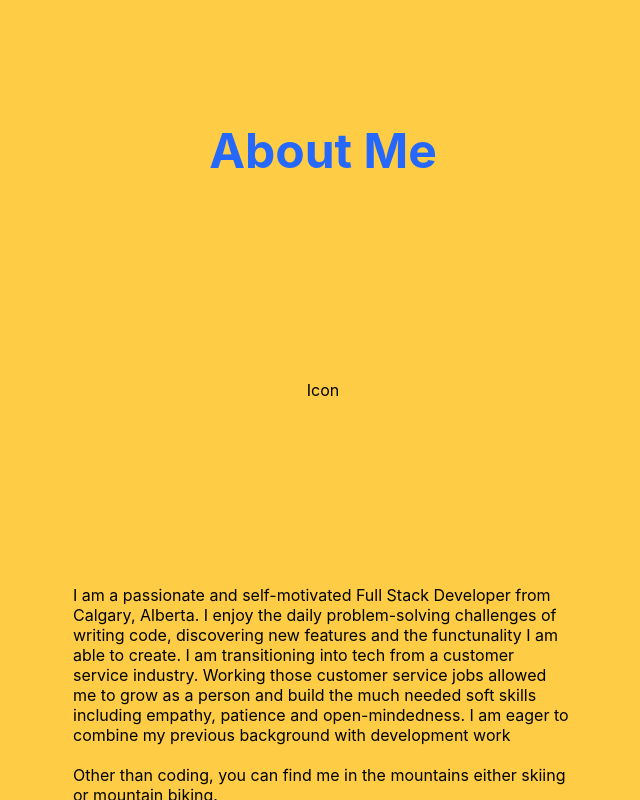
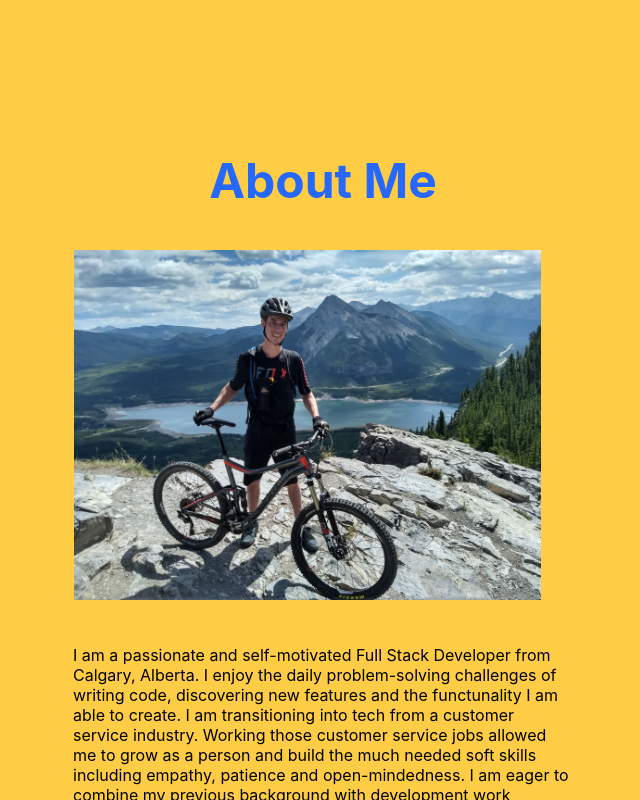
Before and after one commit to Ryan-Caruth/my-portfolio, a React (Create React App) app: page / in a window 1280 px wide. Shown: the part 739-1539 px from the top of the page, without its empty margins (317-957 px from the left). Built offline with nearby package versions, Linux system fonts and the light colour scheme.

Commit message:
Imported picture to the about me section

```diff
--- a/src/components/about/About.jsx
+++ b/src/components/about/About.jsx
@@ -1,13 +1,16 @@
 import React from "react";
 import { forwardRef } from "react";
+import portfolioPicture from '../../assests/IMG_20200813_140454646_HDR.jpg'
 import "./about.css";
 
 const About = forwardRef(( { aboutMe }, ref ) => {
 
   return (
     <div ref={aboutMe} className="about-container">
-      <h1>About Me</h1>
-      <div className="about-picture">Icon</div>
+      <h1 id="aboutMeHeader">About Me</h1>
+      <div className="about-picture">
+        <img id="myPicture" src={portfolioPicture} alt="My profile pic"></img>
+      </div>
       <div className="text-section">
         <p>
           I am a passionate and self-motivated Full Stack Developer from
@@ -26,8 +29,7 @@ const About = forwardRef(( { aboutMe }, ref ) => {
         </p>
         <br />
         <p>
-          Please feel free to contact me <a href="mailto:ryan.caruth2@gmail.com">here</a>
-          regarding any opportunitities
+          Please feel free to contact me <a href="mailto:ryan.caruth2@gmail.com">here</a> regarding any opportunitities
         </p>
       </div>
     </div>
```
